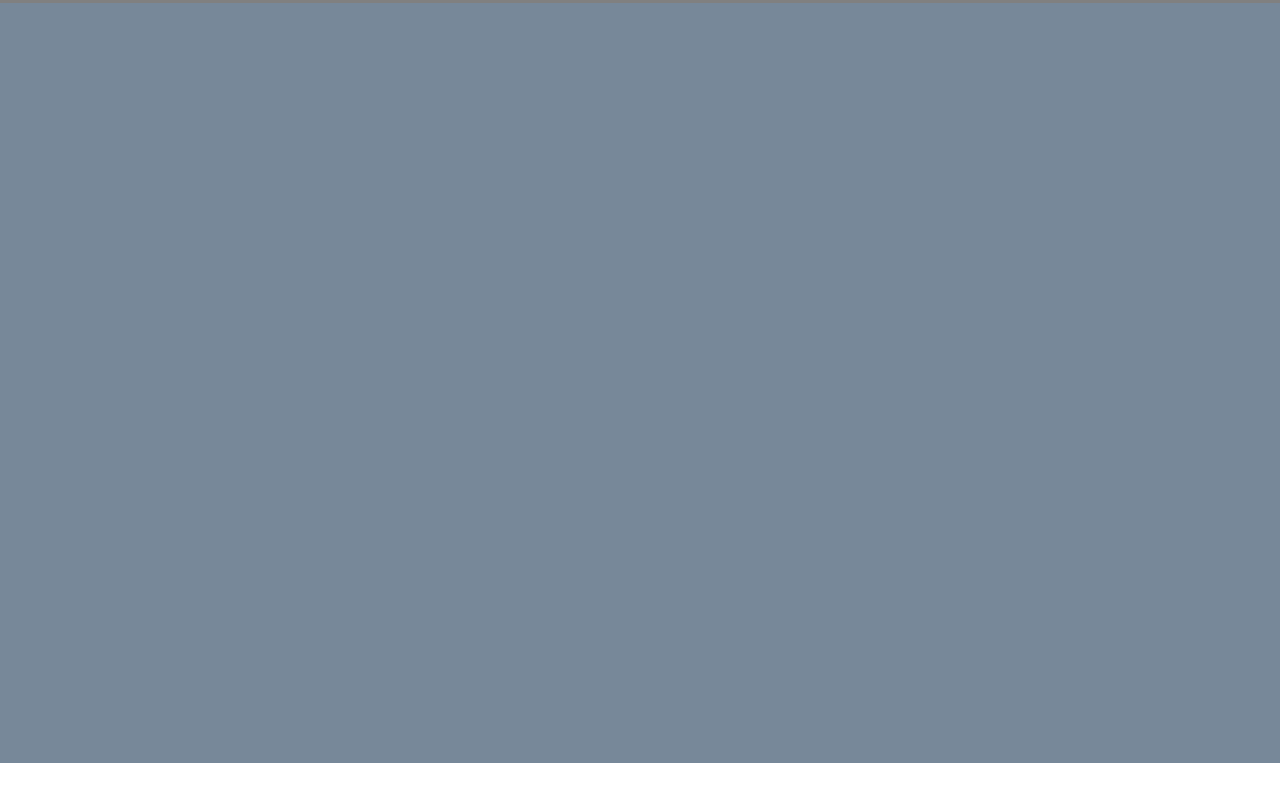
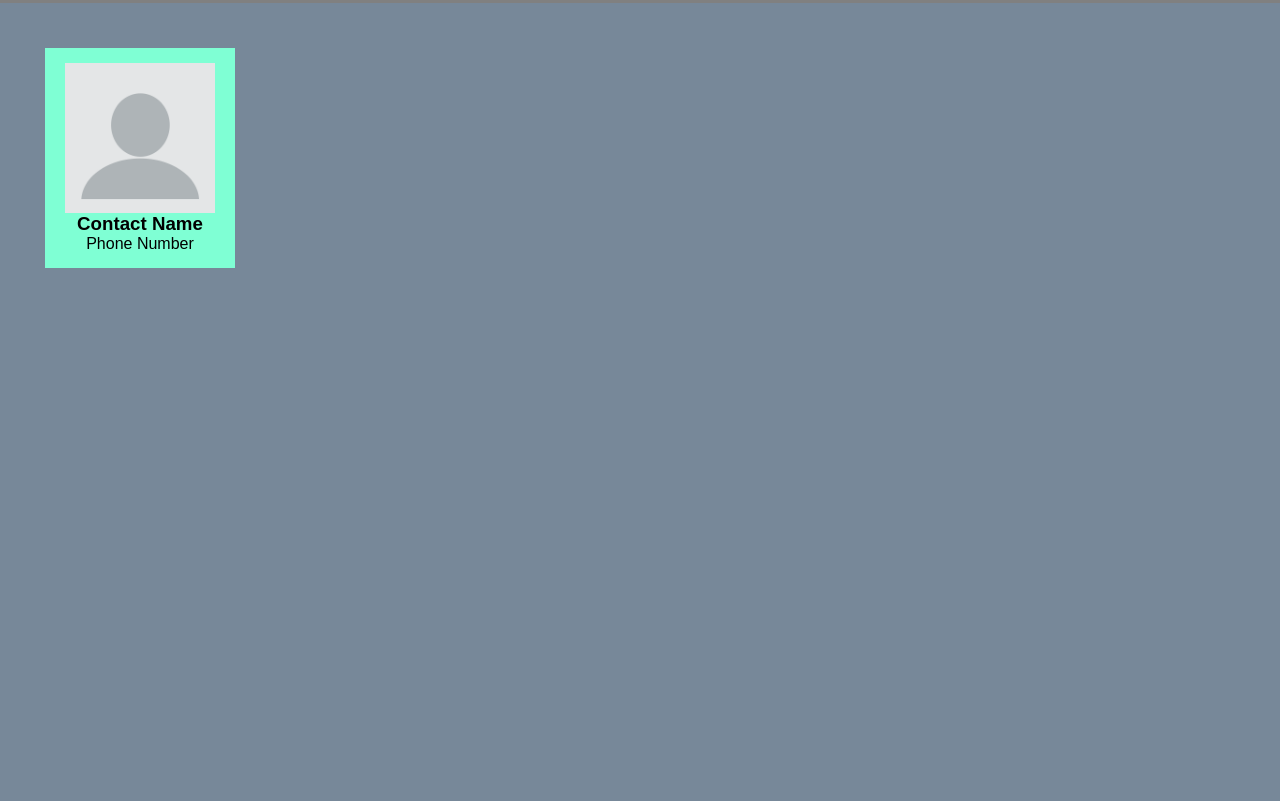
Before and after one commit to murkxd/8, a plain HTML site: page contacts.html in a window 1280 px wide. Shown: the part 37-838 px from the top of the page. Before the commit the page ends 800 px from the top, so only its background shows below. Drawn offline with Linux system fonts and the light colour scheme.

Commit message:
First contact done

```diff
--- a/contacts.html
+++ b/contacts.html
@@ -12,8 +12,12 @@
         <h2>Contacts</h2>
         <a href="./index.html">Home</a>
     </nav>
-    <main style="background-color: lightslategray;">
-
+    <main class="contactsmain" style="background-color: lightslategray;">
+        <div class="contact" style="background-color: aquamarine;">
+            <img src="./images1/contactpicture.webp" alt="contactpicture">
+            <h3>Contact Name</h3>
+            <p>Phone Number</p>
+        </div>
     </main>
 </body>
 </html>
--- a/style.css
+++ b/style.css
@@ -28,6 +28,33 @@ main {
     justify-content: space-around;
 }
 
+.contactsmain {
+    padding: 25px;
+    display: grid;
+
+}
+
+.contact {
+    min-height: 220px;
+    min-width: 190px;
+    height: 220px;
+    width: 190px;
+    margin: 20px;
+    display: flex;
+    justify-content: center;
+    align-items: center;
+    flex-direction: column;
+}
+
+.contact img {
+    padding: 0;
+    max-width: 150px;
+}
+
+.contact p {
+    padding: 0;
+}
+
 main p {
     padding: 50px;
 }
@@ -52,6 +79,5 @@ main img {
 
 .shop-card img {
     padding: 0;
-    margin: 0;
     max-width: 150px;
 }
```
Also changed, not shown: shop.html (+12 -12 lines), images1/contactpicture.webp (added).
